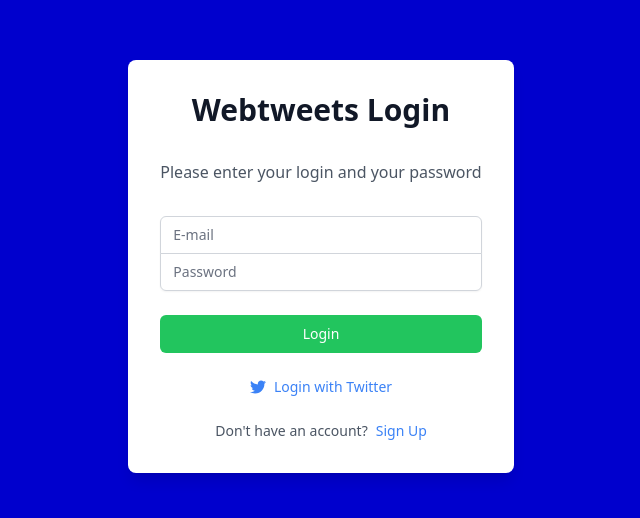
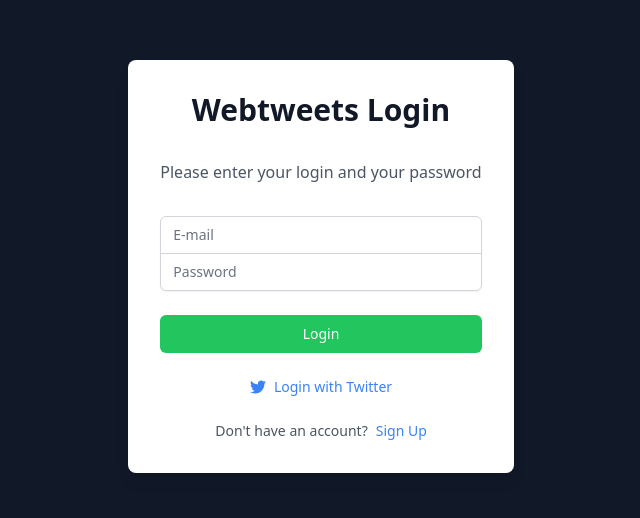
Before and after one commit to Enockay/webtweets, a React (Vite) app in the folder frontend/webtweets/: page / in a window 1280 px wide. Shown: the part 134-652 px from the top of the page, without its empty margins (319-959 px from the left). Built offline with nearby package versions, Linux system fonts and the light colour scheme.

Commit message:
touched on different componets

```diff
--- a/frontend/webtweets/src/Componets/pages/Login.tsx
+++ b/frontend/webtweets/src/Componets/pages/Login.tsx
@@ -38,7 +38,7 @@
   };
 
   return (
-    <div className="flex items-center justify-center min-h-screen bg-blue-700 p-4 sm:p-6 lg:p-8">
+    <div className="flex items-center justify-center min-h-screen bg-gray-900 p-4 sm:p-6 lg:p-8">
       <div className=" fixed  max-w-md p-8 space-y-8 bg-white rounded-lg shadow-lg">
         <h2 className="text-3xl font-extrabold text-center text-gray-900">Webtweets Login</h2>
         <p className="text-center text-gray-600">Please enter your login and your password</p>
--- a/frontend/webtweets/src/Componets/pages/SignUp.tsx
+++ b/frontend/webtweets/src/Componets/pages/SignUp.tsx
@@ -30,7 +30,7 @@
   };
 
   return (
-    <div className="flex items-center justify-center min-h-screen bg-blue-700 p-4 sm:p-6 lg:p-8">
+    <div className="flex items-center justify-center min-h-screen bg-gray-900 p-4 sm:p-6 lg:p-8">
       <div className="w-full max-w-md p-8 space-y-8 bg-white rounded-lg shadow-lg">
         <h2 className="text-3xl font-extrabold text-center text-gray-900">Webtweets Sign Up</h2>
         <p className="text-center text-gray-600">Create your account</p>
```
